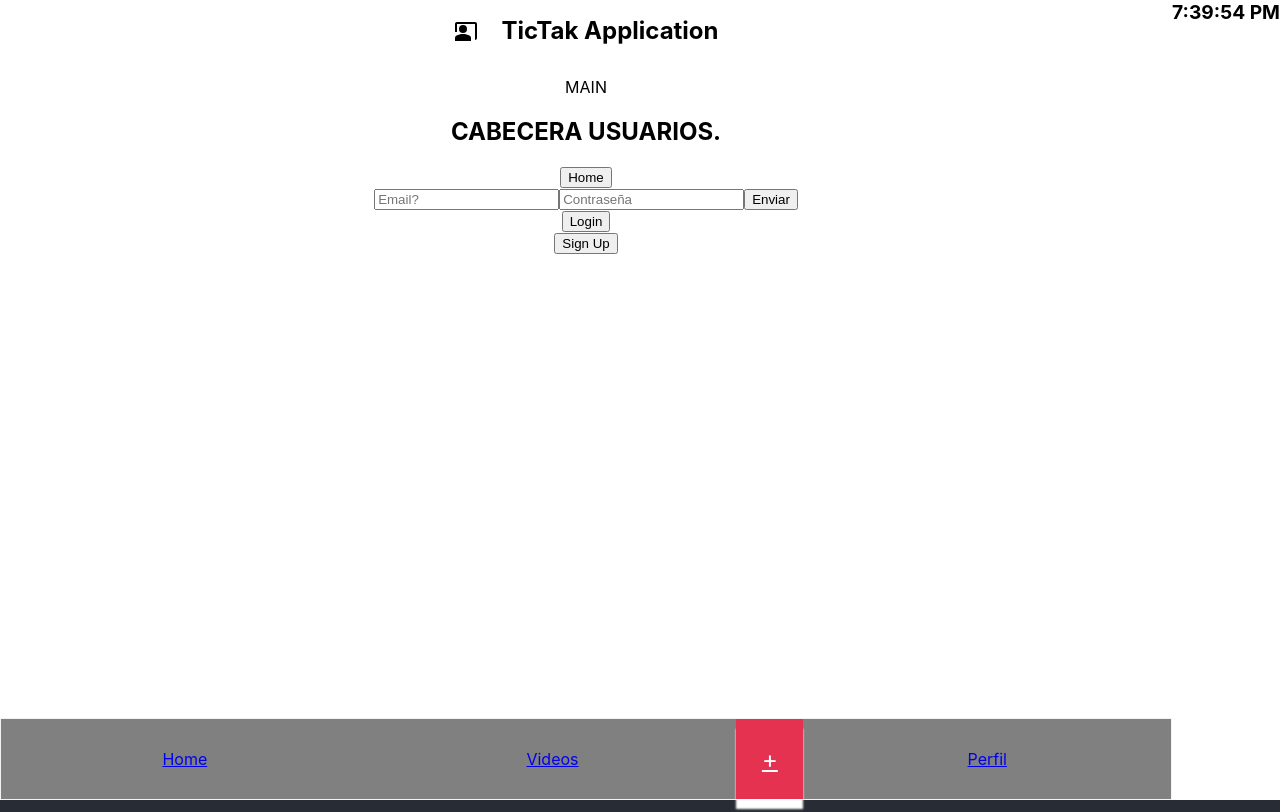
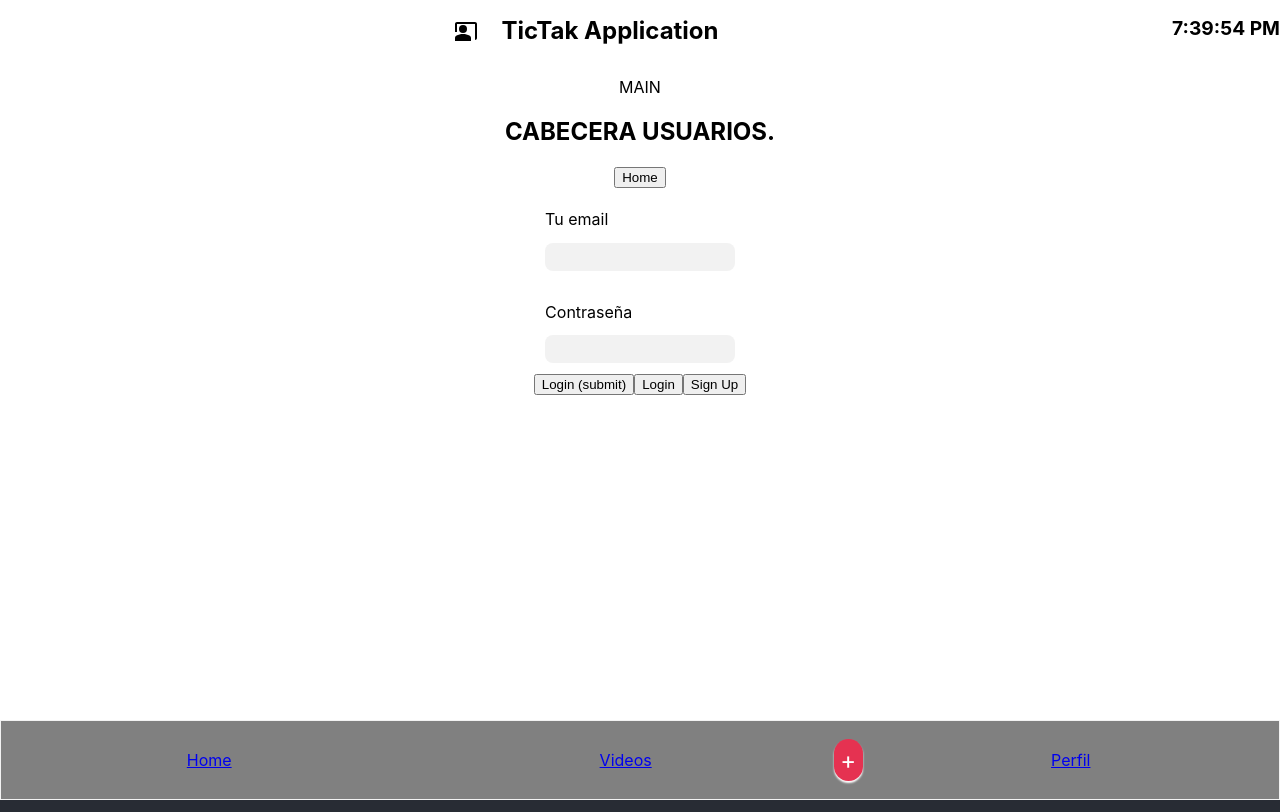
Before and after one commit to formula-web/react-spa-redux, a React (Create React App) app: page /usuarios/login in a window 1280 px wide. Shown: the top 812 px of the page. Built offline with nearby package versions, Linux system fonts and the light colour scheme.

Commit message:
modulo 5.13 terminado

```diff
--- a/src/App.js
+++ b/src/App.js
@@ -20,8 +20,9 @@ import VideoShow from './videos/VideoShow';
 import Perfil from './usuarios/Perfil';
 import Home from './Home';
 import { ThemeProvider } from 'styled-components';
-import tema from './theme';
+import tema, { EstilosGlobales } from './theme';
 import LayoutApp from './theme/LayoutApp';
+import UserFormLayout from './usuarios/UserFormLayout';
 
 
 
@@ -120,17 +121,18 @@ function App() {
 
   return (
     <div className="App">
-      <div className="reloj"><Reloj /></div>
+
       <BrowserRouter>
         <Provider store={store}>
         <PersistGate loading={null} persistor={ persistor }>
           <ThemeProvider theme={tema}>
+            <EstilosGlobales />
             <LayoutApp>
               <Routes>
                   <Route path='/' element={<Home />}></Route>
                   <Route path='/usuarios' element={<ComunUsuarios />} >
                     <Route path='' element={<NoImplementado />} />
-                    <Route path='registro' element={<NoImplementado />} />
+                    <Route path='registro' element={<UserFormLayout />} />
                     <Route path='login' element={<SignIn />} />
                     <Route path='miperfil' element={<Perfil />} />
                     <Route path=':id/videos' element={<NoImplementado />} />
@@ -143,6 +145,7 @@ function App() {
                   <Route path='*' element={<Error404 />} />
               </Routes>
           </LayoutApp>
+
           </ThemeProvider>
         </PersistGate>
 
--- /dev/null
+++ b/src/elementos/AppInputs.jsx
@@ -0,0 +1,34 @@
+import styled from "styled-components";
+
+let Fieldset = styled.fieldset `
+    border: 0;
+    max-width: ${({theme})=>theme.dims.width.forms };
+    display: block;
+    margin-left: auto;
+    margin-right: auto;
+    text-align: left;
+    margin-top: ${({theme})=>theme.dims.margin.intersection}  ;
+`;
+
+
+let AppInput = (props) =>{
+    return (
+        <Fieldset>
+            <label htmlfor="">{props.label}</label>
+            <Input {...props}></Input>
+        </Fieldset>
+    )
+}
+
+export default AppInput;
+
+let Input = styled.input`
+    padding: ${({theme})=>theme.dims.padding.medio };
+    display: block;
+    box-sizing: border-box;
+    margin-top: ${({theme})=>theme.dims.margin.small };
+    outline: none;
+    border: none;
+    border-radius: ${({theme})=>theme.dims.borderRadius.normal };
+    background-color: ${({theme})=>theme.colores.gris};
+`;
--- a/src/elementos/Footer.jsx
+++ b/src/elementos/Footer.jsx
@@ -27,6 +27,8 @@ export default styled(Footer)`
 `;
 
 let BotonPie = styled(Link)`
+     border-radius: ${({theme })=>theme.dims.borderRadius.normal };
+     text-decoration: none;
      padding: ${(tema)=>tema.theme.dims.padding.medio };
      background-color:${({theme})=>theme.colores.acento } ;
      color: ${({theme})=>theme.colores.blanco } ;
--- a/src/elementos/Header.jsx
+++ b/src/elementos/Header.jsx
@@ -1,4 +1,5 @@
 import styled from "styled-components";
+import Reloj from "../Reloj";
 import { Titulo } from "../theme";
 
 let Header = (props)=>{
@@ -6,6 +7,7 @@ let Header = (props)=>{
         <header className={props.className} >
             <img src ="/logo.svg"></img>
             <Titulo>TicTak Application</Titulo>
+            <div className="reloj"><Reloj /></div>
         </header>
     )
 }
--- a/src/theme/index.js
+++ b/src/theme/index.js
@@ -1,7 +1,12 @@
 // THEME CSS definicion de theme css global
 
 import { ReactSVG } from "react-svg";
-import styled from "styled-components";
+import styled, { createGlobalStyle } from "styled-components";
+
+export let EstilosGlobales = createGlobalStyle`
+    *{box-sizing: border-box}
+`;
+
 
 const nombrecualquiera={    //da igual como se llame al final queda objetoimportado.theme.colores
     colores: {
@@ -15,13 +20,15 @@ const nombrecualquiera={    //da igual como se llame al final queda objetoimport
     dims: {
         padding: {
             largepadding: '10vw',
-            medio: '2vw'
+            medio: '0.5vw'
         },
         paddingamplio: '10vw',
         width:{
             small: '20em',
+            forms: '17.5em'
         },
         margin:{
+            small: '1em',
             normal: '2em',
             intersection: '1em'
         },
@@ -33,9 +40,10 @@ const nombrecualquiera={    //da igual como se llame al final queda objetoimport
         },
         borderRadius:{
             small:'0.4em',
+            normal: '0.6em'
         },
         sombras: {
-            prof2: '0 10px 2px'
+            prof2: '0 2px 2px'
         }
 
 
@@ -84,3 +92,11 @@ export let Titulo = styled.h1`
     margin-left: ${({theme})=>theme.dims.margin.intersection };
     vertical-align: middle;
 `;
+
+export let ContainerCentrado = styled.div `
+    display: flex;
+    align-items: center;
+    justify-content: center;
+    height: 100%;
+    width:  100%;
+`;
--- a/src/usuarios/SignIn.jsx
+++ b/src/usuarios/SignIn.jsx
@@ -9,6 +9,8 @@ import { useDispatch, useSelector } from 'react-redux';
 import {logOut, signIn, signUp} from '../store/usuario.js';    // Action para login de usuario definida en store/index.js
 import sliceVideos, {clearVideos} from '../store/videos.js';
 import store from '../store';
+import UserFormLayout from './UserFormLayout.jsx';
+import AppInput from '../elementos/AppInputs.jsx';
 
 //Componente SignIn renderiza un boton de Login / Logout segun el estado del usuario
 // para login hara dispatch a la accion signIn
@@ -25,13 +27,15 @@ let SignIn = ( props) =>{
         dispatcher ( signIn( {credenciales:credenciales} ) )  // dispather ( accion ) esquema para invocar a la accion signIn del userSlice del Store
         //dispatcher({type:'usuario/signIn',credenciales:credenciales});  -->así no funciona por ser un reducer asíncrono
     })
-    let hacerLogOut = ()=>{
+    let hacerLogOut = (ev)=>{
+        ev.preventDefault();
         console.log("hacerLogOut().. llama a dispatcher(logOut) ");
         dispatcher ( {type:logOut ,estado:'Logoff'} ) // dispather(action) invocar al reducer 'logOut' del userSlice cuyo name = 'usuario'
         dispatcher(  {type: clearVideos }  );
         dispatcher(  {type:'videos/cambiaEstado', estado:'estado cambiado'});
     }
-    let hacerSignUp = ()=>{
+    let hacerSignUp = (ev)=>{
+        ev.preventDefault();
         let credenciales =
         { email: document.getElementsByName('email')[0].value,
           password:document.getElementsByName('password')[0].value,
@@ -57,22 +61,20 @@ let SignIn = ( props) =>{
     }
 
     return (
-        <div>
+        <UserFormLayout>
             <form onSubmit={  botonLogin }>
-                <input type='email' name='email' placeholder='Email?'   />
-                <input type='password' name='password' placeholder='Contraseña'  ></input>
-                <input type='submit' value='Enviar' />
-            </form>
+                <AppInput type='email' name='email'   label='Tu email' />
+                <AppInput type='password' name='password' label='Contraseña'  ></AppInput>
+                <input type='submit' value='Login (submit)' />
 
 
-            { usuario
-            ? <button onClick={ hacerLogOut }>LogOut </button>
-            : <button onClick={ botonLogin }>Login  </button>
-            }
-            <br></br>
-            <button onClick = { hacerSignUp }>Sign Up</button>
-
-        </div>
+                { usuario
+                ? <button onClick={ hacerLogOut }>LogOut </button>
+                : <button onClick={ botonLogin }>Login  </button>
+                }
+                <button onClick = { hacerSignUp }>Sign Up</button>
+            </form>
+        </UserFormLayout>
     )
 }
 
--- /dev/null
+++ b/src/usuarios/UserFormLayout.jsx
@@ -0,0 +1,14 @@
+import React from "react";
+import { ContainerCentrado } from "../theme";
+
+let UserFormLayout = (props)=> {
+    return (
+        <div>
+            <ContainerCentrado>
+                    {props.children}
+            </ContainerCentrado>
+
+        </div>
+    )
+}
+export default UserFormLayout;
```
